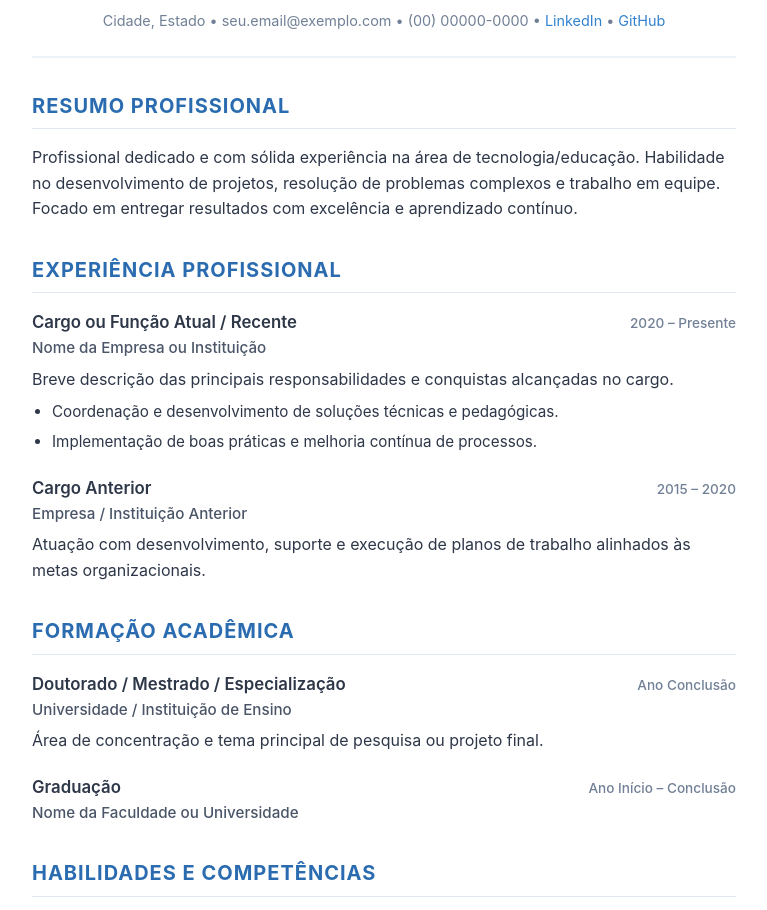
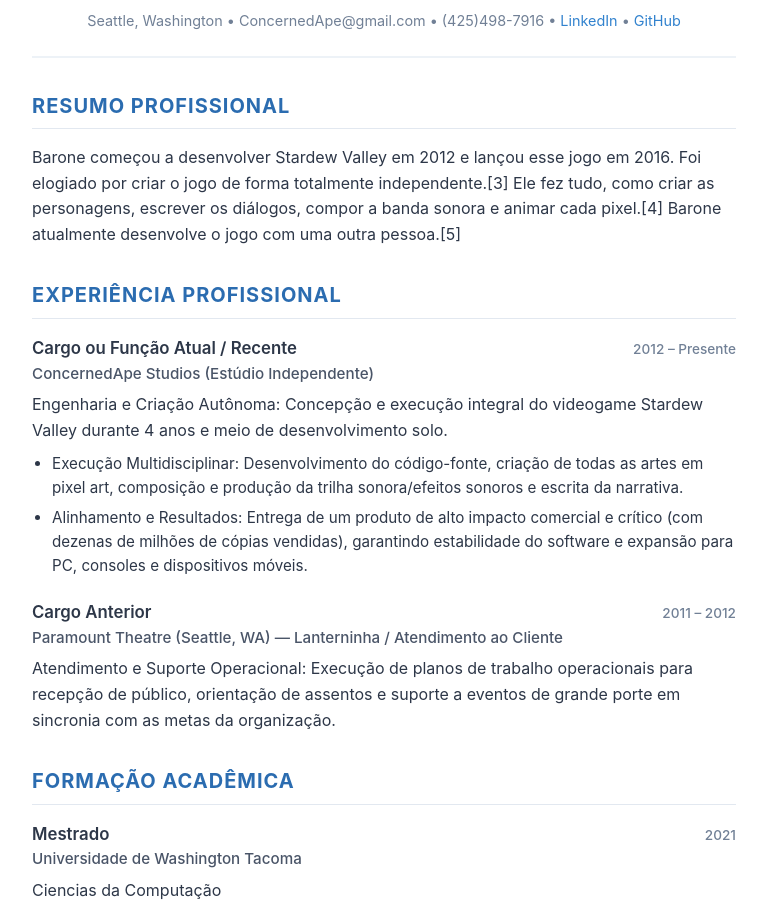
Before and after one commit to LucasAlberto-coder/Projeto_de_Curriculo_Profissional, a plain HTML site: page projeto_turmatarde/index.html in a window 1280 px wide. Shown: the part 160-1070 px from the top of the page, without its empty margins (256-1023 px from the left). Drawn offline with Linux system fonts and the light colour scheme.

Commit message:
Grandes Alterações!
A incorporação das informações ao modelo do projeto principal

```diff
--- a/projeto_turmatarde/index.html
+++ b/projeto_turmatarde/index.html
@@ -9,12 +9,12 @@
 <body>
   <div class="container">
     <header class="header">
-      <h1>Seu Nome Completo</h1>
-      <p class="subtitle">Área de Atuação / Cargo Pretendido</p>
+      <h1>Eric "ConcernedApe" Barone</h1>
+      <p class="subtitle">Desenvolvedor e Designer de videojogos / Desenvolvedor Web</p>
       <div class="contact-info">
-        <span>Cidade, Estado</span> &bull;
-        <span>seu.email@exemplo.com</span> &bull;
-        <span>(00) 00000-0000</span> &bull;
+        <span> Seattle, Washington</span> &bull;
+        <span>ConcernedApe@gmail.com</span> &bull;
+        <span>(425)498-7916</span> &bull;
         <a href="https://linkedin.com" target="_blank" rel="noopener">LinkedIn</a> &bull;
         <a href="https://github.com" target="_blank" rel="noopener">GitHub</a>
       </div>
@@ -24,9 +24,7 @@
       <section class="section">
         <h2>Resumo Profissional</h2>
         <p>
-          Profissional dedicado e com sólida experiência na área de tecnologia/educação.
-          Habilidade no desenvolvimento de projetos, resolução de problemas complexos e trabalho em equipe.
-          Focado em entregar resultados com excelência e aprendizado contínuo.
+          Barone começou a desenvolver Stardew Valley em 2012 e lançou esse jogo em 2016. Foi elogiado por criar o jogo de forma totalmente independente.[3] Ele fez tudo, como criar as personagens, escrever os diálogos, compor a banda sonora e animar cada pixel.[4] Barone atualmente desenvolve o jogo com uma outra pessoa.[5]
         </p>
       </section>
 
@@ -36,26 +34,26 @@
         <article class="item">
           <div class="item-header">
             <h3>Cargo ou Função Atual / Recente</h3>
-            <span class="period">2020 &ndash; Presente</span>
+            <span class="period">2012 &ndash; Presente</span>
           </div>
-          <div class="institution">Nome da Empresa ou Instituição</div>
+          <div class="institution">ConcernedApe Studios (Estúdio Independente)</div>
           <p>
-            Breve descrição das principais responsabilidades e conquistas alcançadas no cargo.
+Engenharia e Criação Autônoma: Concepção e execução integral do videogame Stardew Valley durante 4 anos e meio de desenvolvimento solo.
           </p>
           <ul>
-            <li>Coordenação e desenvolvimento de soluções técnicas e pedagógicas.</li>
-            <li>Implementação de boas práticas e melhoria contínua de processos.</li>
+            <li>Execução Multidisciplinar: Desenvolvimento do código-fonte, criação de todas as artes em pixel art, composição e produção da trilha sonora/efeitos sonoros e escrita da narrativa.</li>
+            <li>Alinhamento e Resultados: Entrega de um produto de alto impacto comercial e crítico (com dezenas de milhões de cópias vendidas), garantindo estabilidade do software e expansão para PC, consoles e dispositivos móveis.</li>
           </ul>
         </article>
 
         <article class="item">
           <div class="item-header">
             <h3>Cargo Anterior</h3>
-            <span class="period">2015 &ndash; 2020</span>
+            <span class="period">2011 &ndash; 2012</span>
           </div>
-          <div class="institution">Empresa / Instituição Anterior</div>
+          <div class="institution">Paramount Theatre (Seattle, WA) — Lanterninha / Atendimento ao Cliente</div>
           <p>
-            Atuação com desenvolvimento, suporte e execução de planos de trabalho alinhados às metas organizacionais.
+Atendimento e Suporte Operacional: Execução de planos de trabalho operacionais para recepção de público, orientação de assentos e suporte a eventos de grande porte em sincronia com as metas da organização.
           </p>
         </article>
       </section>
@@ -65,19 +63,19 @@
 
         <article class="item">
           <div class="item-header">
-            <h3>Doutorado / Mestrado / Especialização</h3>
-            <span class="period">Ano Conclusão</span>
+            <h3>Mestrado</h3>
+            <span class="period">2021</span>
           </div>
-          <div class="institution">Universidade / Instituição de Ensino</div>
-          <p>Área de concentração e tema principal de pesquisa ou projeto final.</p>
+          <div class="institution">Universidade de Washington Tacoma</div>
+          <p>Ciencias da Computação</p>
         </article>
 
         <article class="item">
           <div class="item-header">
             <h3>Graduação</h3>
-            <span class="period">Ano Início &ndash; Conclusão</span>
+            <span class="period">2012 &ndash; 2016</span>
           </div>
-          <div class="institution">Nome da Faculdade ou Universidade</div>
+          <div class="institution">Universidade de Washington Tacoma</div>
         </article>
       </section>
 
```
